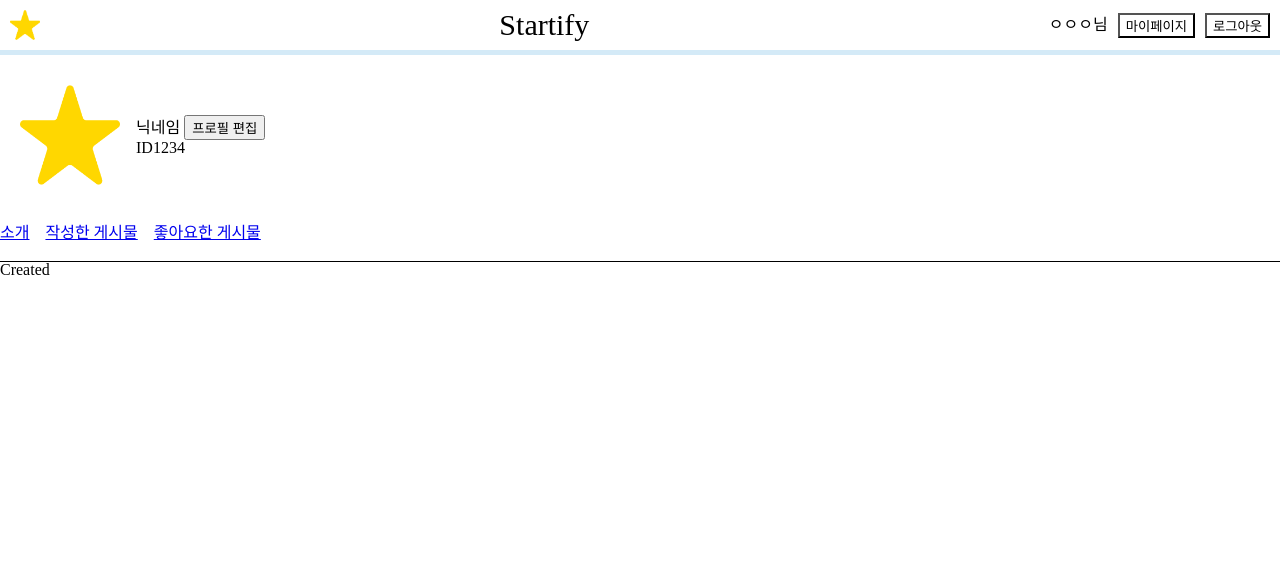
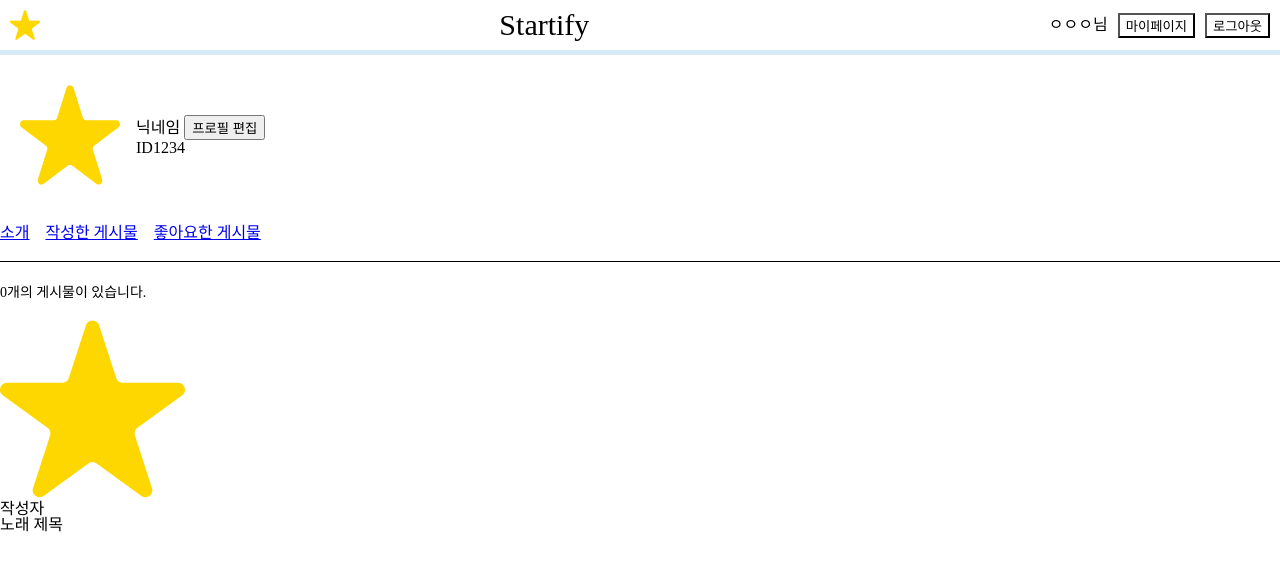
Before and after one commit to hansub1n/Startify, a React (Vite) app: page /profile/created in a window 1280 px wide. Shown: the top 570 px of the page. Built offline with nearby package versions, Linux system fonts and the light colour scheme.

Commit message:
style: Profile 각 세션 뼈대 잡기

```diff
--- a/src/components/profile/Created.jsx
+++ b/src/components/profile/Created.jsx
@@ -1,7 +1,48 @@
 import React from "react";
+import { ProfileContent, ProfileContentContainer } from "./Intro";
+import styled from "styled-components";
+import testImg from "../../assets/temporalLogo.png";
 
 const Created = () => {
-    return <div>Created</div>;
+    return (
+        <ProfileContentContainer>
+            <ProfileContent>
+                <ItemCounter>
+                    <span>0개의 게시물이 있습니다.</span>
+                </ItemCounter>
+                <ItemsContainer>
+                    <Items>
+                        <Item>
+                            <ItemImgBox>
+                                <img src={testImg} alt="" />
+                            </ItemImgBox>
+                            <ItemTxtBox>
+                                <span>작성자</span>
+                                <h1>노래 제목</h1>
+                            </ItemTxtBox>
+                        </Item>
+                    </Items>
+                </ItemsContainer>
+            </ProfileContent>
+        </ProfileContentContainer>
+    );
 };
 
 export default Created;
+
+export const ItemCounter = styled.div`
+    padding-bottom: 20px;
+    font-size: 14px;
+`;
+
+export const ItemsContainer = styled.div``;
+export const Items = styled.ul``;
+export const Item = styled.li``;
+export const ItemImgBox = styled.div`
+    & img {
+        width: 100%;
+        height: 100%;
+        object-fit: cover;
+    }
+`;
+export const ItemTxtBox = styled.div``;
--- a/src/components/profile/Intro.jsx
+++ b/src/components/profile/Intro.jsx
@@ -11,11 +11,11 @@
 
 export default Intro;
 
-const ProfileContentContainer = styled.section`
+export const ProfileContentContainer = styled.section`
     display: flex;
     width: 1280px;
     margin: 0 auto;
 `;
-const ProfileContent = styled.div`
+export const ProfileContent = styled.div`
     padding: 24px 0;
 `;
--- a/src/components/profile/Liked.jsx
+++ b/src/components/profile/Liked.jsx
@@ -1,7 +1,30 @@
 import React from "react";
+import { ProfileContent, ProfileContentContainer } from "./Intro";
+import { Item, ItemCounter, ItemImgBox, Items, ItemsContainer, ItemTxtBox } from "./Created";
 
 const Liked = () => {
-    return <div>Liked</div>;
+    return (
+        <ProfileContentContainer>
+            <ProfileContent>
+                <ItemCounter>
+                    <span>0개의 좋아요 게시물이 있습니다.</span>
+                </ItemCounter>
+                <ItemsContainer>
+                    <Items>
+                        <Item>
+                            <ItemImgBox>
+                                <img src="" alt="" />
+                            </ItemImgBox>
+                            <ItemTxtBox>
+                                <span>작성자</span>
+                                <h1>노래 제목</h1>
+                            </ItemTxtBox>
+                        </Item>
+                    </Items>
+                </ItemsContainer>
+            </ProfileContent>
+        </ProfileContentContainer>
+    );
 };
 
 export default Liked;
```
